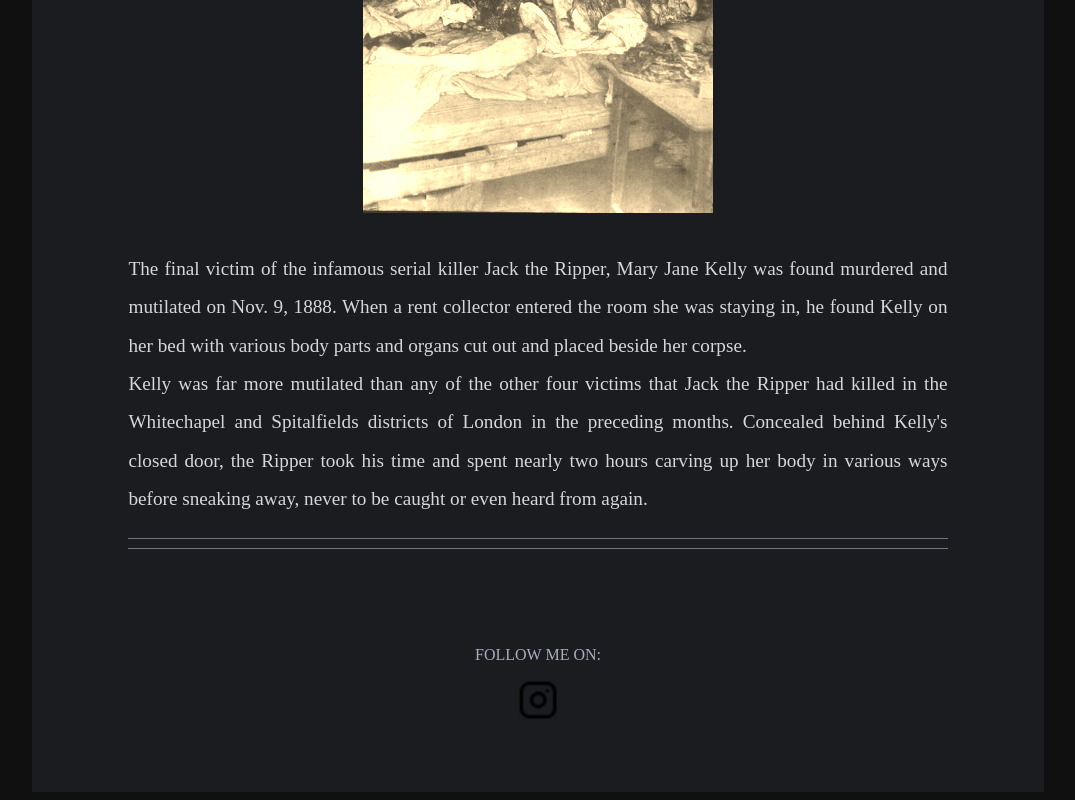
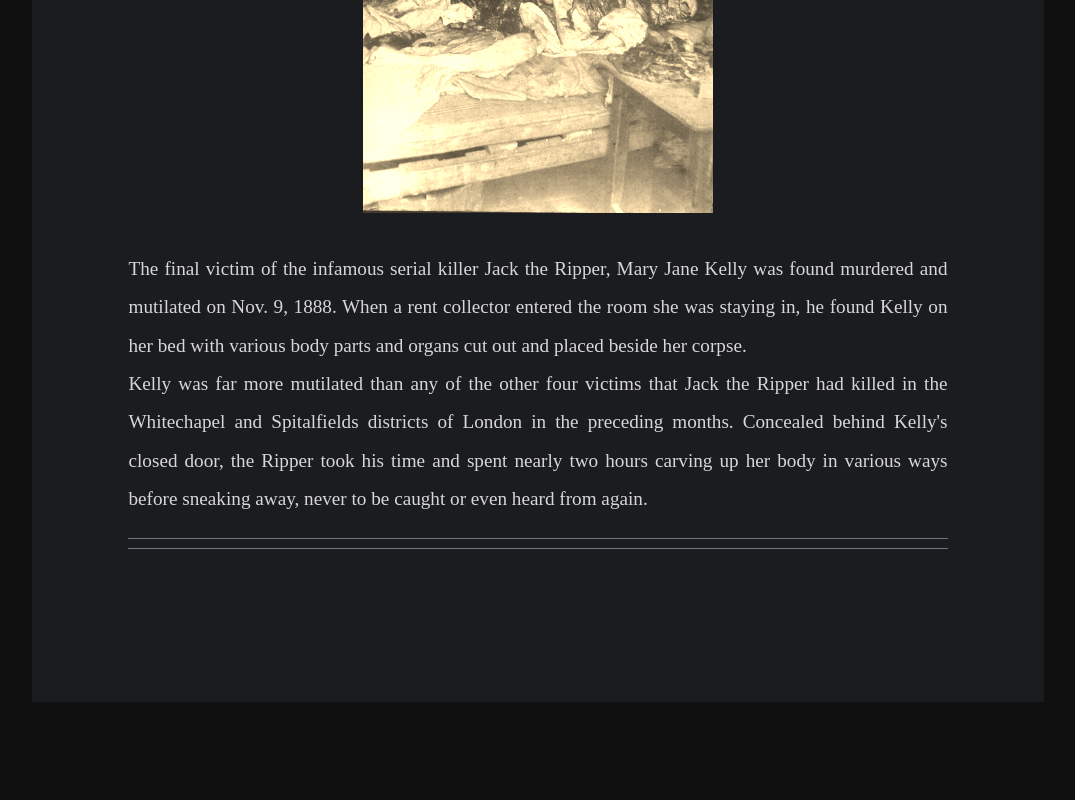
Before and after one commit to prashanna97/cursed, a plain HTML site: page index.html in a window 1280 px wide. Shown: the part 5164-5964 px from the top of the page, without its empty margins (102-1177 px from the left). After the commit the page ends 5874 px from the top, so only its background shows below. Drawn offline with Linux system fonts and the light colour scheme.

Commit message:
Update index.html

```diff
--- a/index.html
+++ b/index.html
@@ -196,11 +196,7 @@
           <hr class="hr">
           <hr class="hr">
           <br><br><br><br>
-          <div>
-            <P class="follow">FOLLOW ME ON:</P>
-            <a href="https://instagram.com/bohemian_bony?igshid=YTQwZjQ0NmI0OA%3D%3D"><img class="insta" src="images/instagram.png">
-            </a>
-            </div>
+
           <br><br><br><br>
           </div>
       </div>
```
